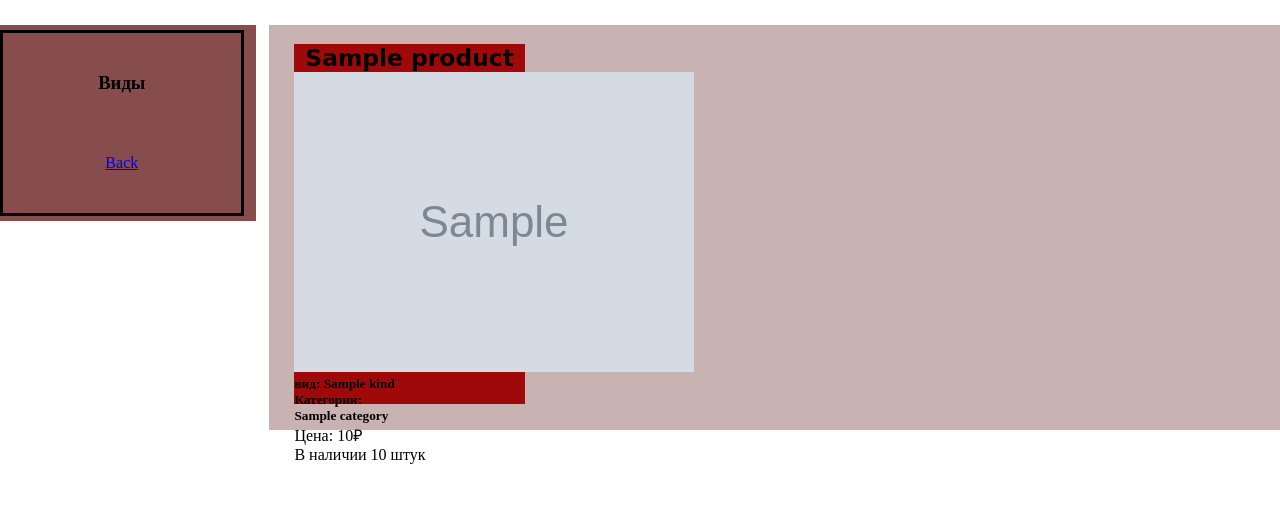
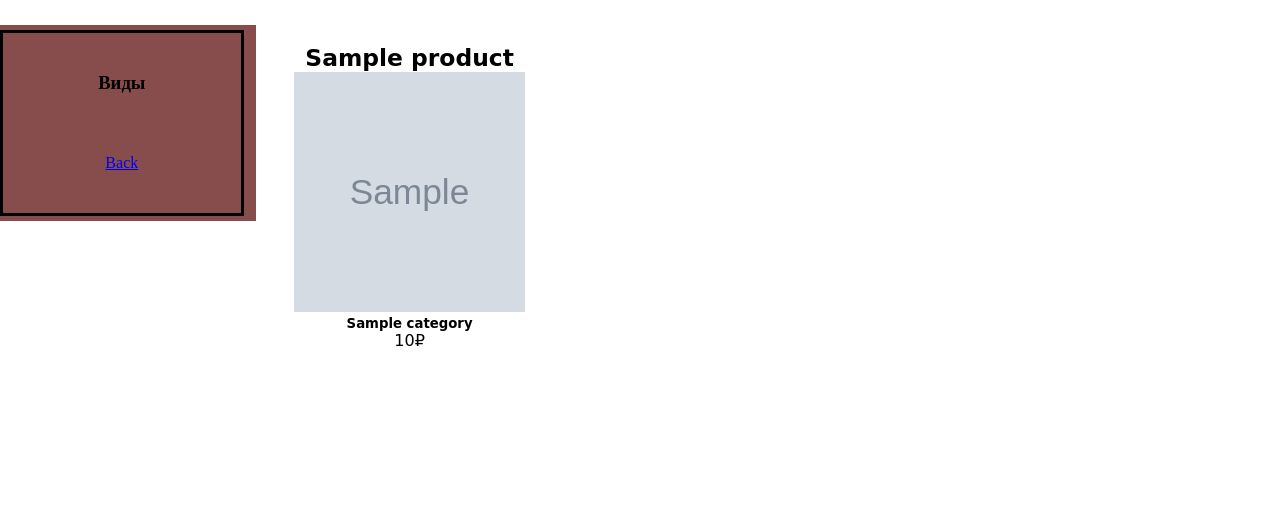
Before and after one commit to kerfarion/AgroWeb, a Django app: template Catalog/templates/Catalog/product/list.html in a window 1280 px wide. Shown: the part 66-575 px from the top of the page. Run offline with Django 5.2, Linux system fonts and the light colour scheme; data comes from the database, SQL or seed files in the repository; both versions use the stored data as it was after the commit; the template is opened without the code that fills it: values that come from a table or form of the project are taken from there, most other values are stand-ins (such as "Sample title", 1, 10 or a date in 2020); grey boxes marked "Sample" are stand-in pictures; parts of the project's set-up code (start-up, migrations or seed data) failed here and were passed over.

Commit message:
Версия каталога, которая всем зашла

```diff
--- a/Catalog/static/Catalog/css/base.css
+++ b/Catalog/static/Catalog/css/base.css
@@ -1,6 +1,11 @@
 * {
     margin: 0;
     padding: 0;
+}
+
+img {
+    height: 30vh;
+    width: 18vw
 }
 
 .wrapper {
@@ -50,7 +55,7 @@
     padding-top: 0;
     height: auto;
     width: auto;
-    background: #c9b2b2;
+    background: #fff;
 }
 
 aside {
@@ -61,9 +66,8 @@ aside {
 
 .card {
     display: block;
-    background: #a00909;
     width: 18vw;
-    height: 45vh;
+    height: 55vh;
     margin-top: 2%;
 }
 
@@ -72,3 +76,8 @@ aside {
     font-family: cursive;
     font-size: 20px;
 }
+
+.card-info {
+    text-align: center;
+    font-family: cursive;
+}
--- a/Catalog/templates/Catalog/product/list.html
+++ b/Catalog/templates/Catalog/product/list.html
@@ -27,20 +27,19 @@
             {% if product.image %}
                 <img src="{{ product.image.url }}">
             {% else %}
-                <p>aaa</p>
+                <p>Фото не загруженно</p>
             {% endif %}
         </div>
         <h5>
-            вид: {{ product.kind }}
-        </h5>
-        <h5>
-            Категории:
             {% for category in product.category.all %}
-                    <p>  {{category}}</p>
+            <div class="card-info">
+                <p>{{category}}</p>
+            </div>
             {% endfor %}
         </h5>
-        <p>Цена: {{product.price}}₽</p>
-        <p>В наличии {{product.stock}} штук</p>
+        <div class="card-info">
+            <p>{{product.price}}₽</p>
+        </div>
     </div>
     {% endfor %}
 {% endblock %}
```
Also changed, not shown: db.sqlite3, media/products/photo_2024-02-15_11-33-02.jpg (deleted), media/products/Авача.jpg (added), media/products/Азия.jpg (added), media/products/Альба.jpg (added), media/products/Альбион.jpg (added), media/products/Ариана.jpg (added), media/products/Барбалета.jpg (added), media/products/Брилла.jpg (added), media/products/Вима_рина.jpg (added).
